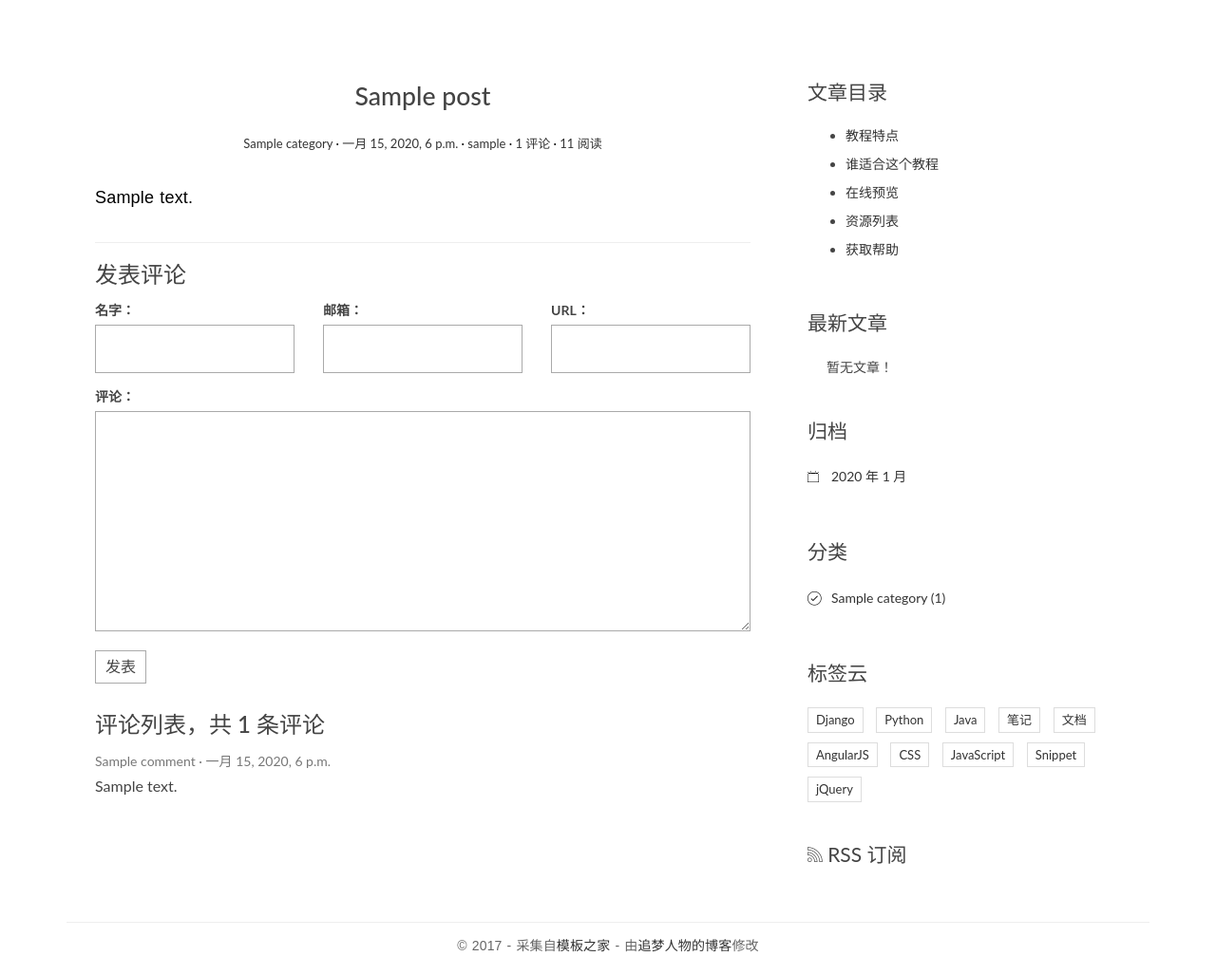
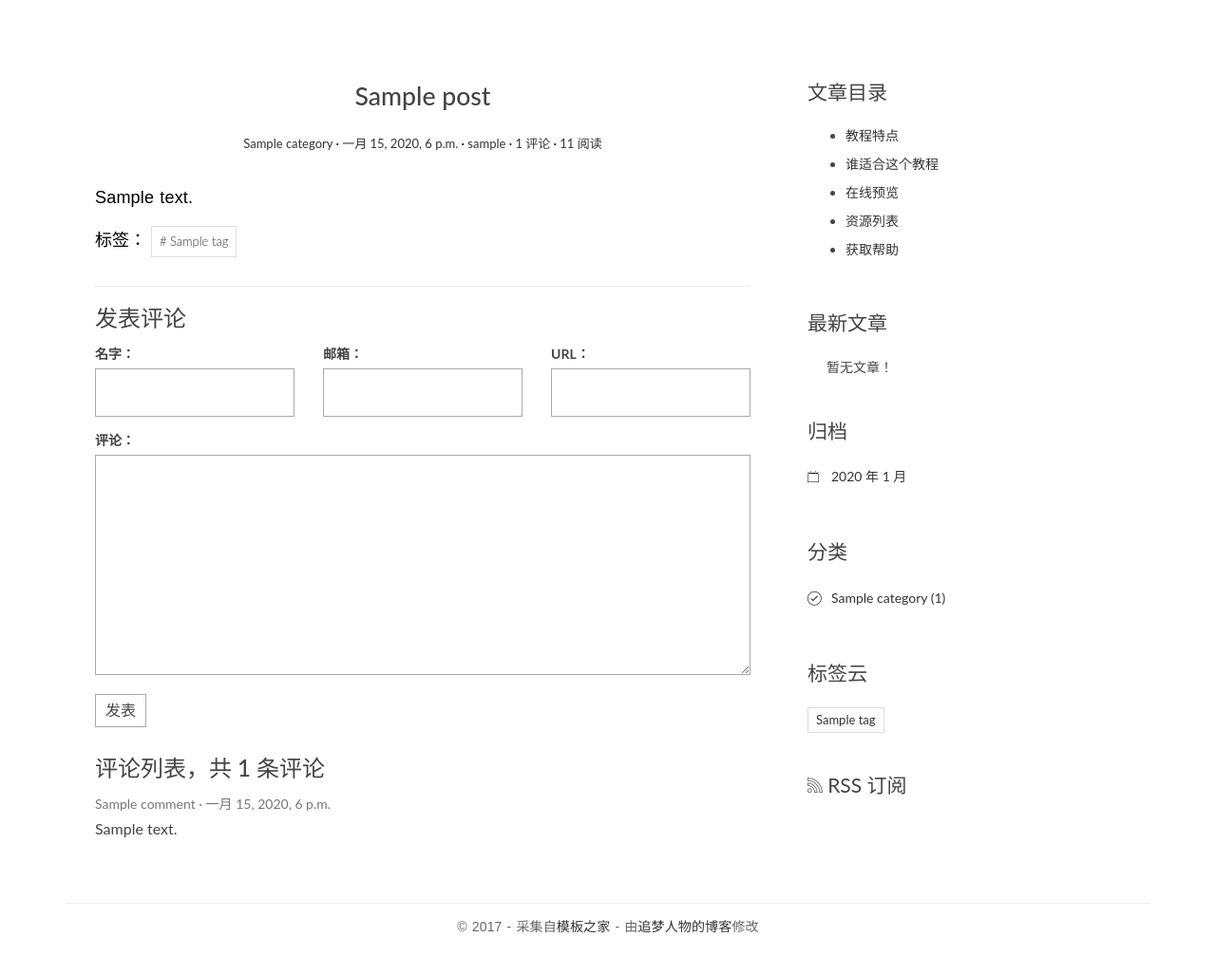
Before and after one commit to Observer-L/observer_blog, a Django app: page /post/1/ in a window 1280 px wide. Shown: the part 91-1118 px from the top of the page at 95% size. After the commit the page ends 1074 px from the top, so only its background shows below. Run offline with Django 3.2, Linux system fonts and the light colour scheme; tables that the repository leaves empty hold one stand-in row (values such as "Sample post"); some libraries are stand-ins or nearby versions.

Commit message:
标签云

```diff
--- a/blog/templatetags/blog_tags.py
+++ b/blog/templatetags/blog_tags.py
@@ -1,6 +1,6 @@
 from django import template
 from django.db.models.aggregates import Count
-from ..models import Post, Category
+from ..models import Post, Category, Tag
 
 register = template.Library()
 
@@ -15,3 +15,7 @@ def archives():
 @register.simple_tag
 def get_categories():
     return Category.objects.annotate(num_posts=Count('post')).filter(num_posts__gt=0)
+
+@register.simple_tag
+def get_tags():
+    return Tag.objects.annotate(num_posts=Count('post')).filter(num_posts__gt=0)
--- a/blog/urls.py
+++ b/blog/urls.py
@@ -8,4 +8,5 @@ urlpatterns = [
     url(r'^post/(?P<pk>[0-9]+)/$', views.PostDetailView.as_view(), name='detail'),
     url(r'^archives/(?P<year>[0-9]{4})/(?P<month>[0-9]{1,2})/$', views.ArchivesView.as_view(), name='archives'),
     url(r'^category/(?P<pk>[0-9]+)/$', views.CategoryView.as_view(), name='category'),
+    url(r'^tag/(?P<pk>[0-9]+)/$', views.TagView.as_view(), name='tag'),
 ]
--- a/blog/views.py
+++ b/blog/views.py
@@ -3,7 +3,7 @@ import markdown
 from django.views.generic import ListView, DetailView
 from django.shortcuts import render, get_object_or_404
 from comments.forms import CommentForm
-from .models import Post, Category
+from .models import Post, Category, Tag
 
 class IndexView(ListView):
     model = Post
@@ -159,6 +159,8 @@ class ArchivesView(ListView):
         return super(ArchivesView, self).get_queryset().filter(created_time__year=year,
                                                                created_time__month=month
                                                                )
+
+
 class PostDetailView(DetailView):
     # 这些属性的含义和 ListView 是一样的
     model = Post
@@ -202,6 +204,15 @@ class PostDetailView(DetailView):
         })
         return context
 
+class TagView(ListView):
+    model = Post
+    template_name = 'blog/index.html'
+    context_object_name = 'post_list'
+
+    def get_queryset(self):
+        tag = get_object_or_404(Tag, pk=self.kwargs.get('pk'))
+        return super(TagView, self).get_queryset().filter(tags=tag)
+
 
 def index(request):
     post_list = Post.objects.all()
--- a/templates/base.html
+++ b/templates/base.html
@@ -121,40 +121,19 @@
                 </div>
 
                 <div class="widget widget-tag-cloud">
-                    <h3 class="widget-title">标签云</h3>
-                    <ul>
-                        <li>
-                            <a href="#">Django</a>
-                        </li>
-                        <li>
-                            <a href="#">Python</a>
-                        </li>
-                        <li>
-                            <a href="#">Java</a>
-                        </li>
-                        <li>
-                            <a href="#">笔记</a>
-                        </li>
-                        <li>
-                            <a href="#">文档</a>
-                        </li>
-                        <li>
-                            <a href="#">AngularJS</a>
-                        </li>
-                        <li>
-                            <a href="#">CSS</a>
-                        </li>
-                        <li>
-                            <a href="#">JavaScript</a>
-                        </li>
-                        <li>
-                            <a href="#">Snippet</a>
-                        </li>
-                        <li>
-                            <a href="#">jQuery</a>
-                        </li>
-                    </ul>
+                  <h3 class="widget-title">标签云</h3>
+                  {% get_tags as tag_list %}
+                  <ul>
+                    {% for tag in tag_list %}
+                    <li>
+                      <a href="{% url 'blog:tag' tag.pk %}">{{ tag.name }}</a>
+                    </li>
+                    {% empty %}
+                        暂无标签！
+                    {% endfor %}
+                  </ul>
                 </div>
+
                 <div class="rss">
                     <a href=""><span class="ion-social-rss-outline"></span> RSS 订阅</a>
                 </div>
--- a/templates/blog/detail.html
+++ b/templates/blog/detail.html
@@ -17,6 +17,14 @@
           </header>
           <div class="entry-content clearfix">
             {{ post.body|safe }}
+              <div class="widget-tag-cloud">
+                <ul>
+                    标签：
+                    {% for tag in post.tags.all %}
+                        <li><a href="{% url 'blog:tag' tag.pk %}"># {{ tag.name }}</a></li>
+                    {% endfor %}
+                </ul>
+              </div>
           </div>
         </article>
         <section class="comment-area" id="comment-area">
```
Also changed, not shown: blog/models.py (+6 -1 lines).
